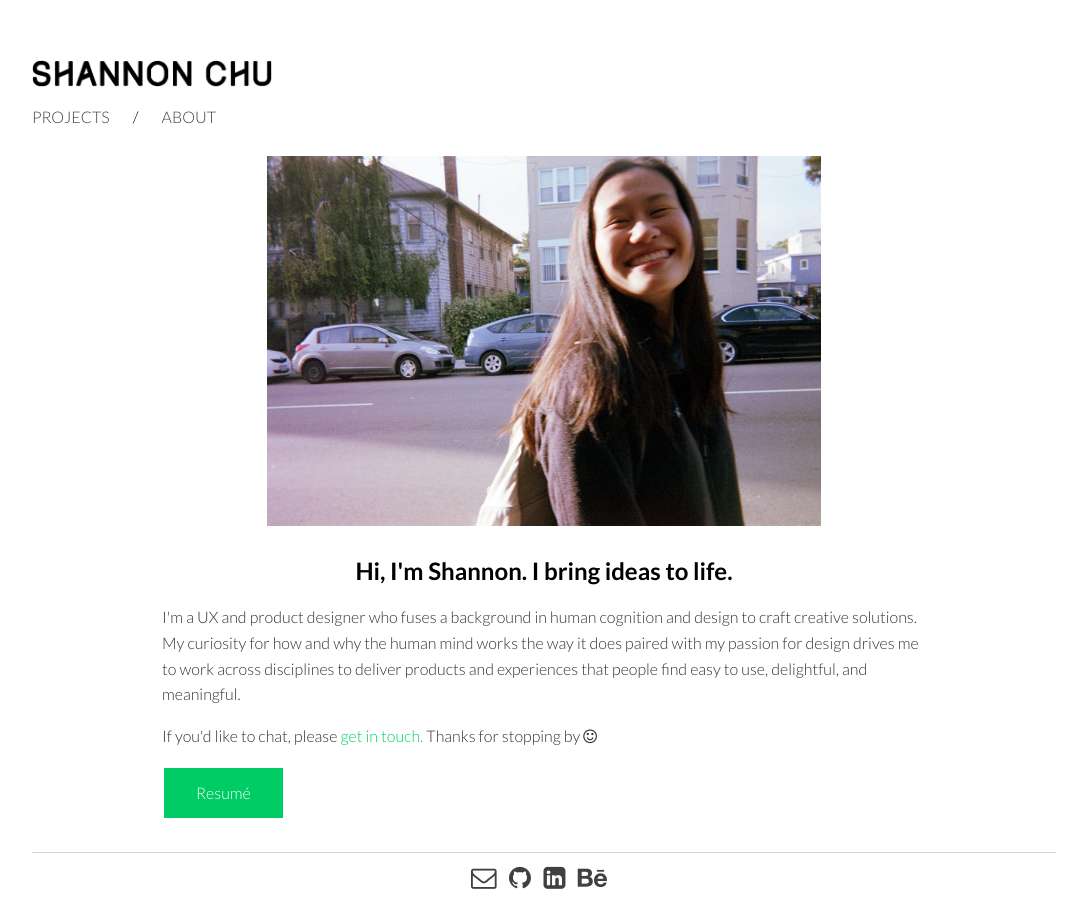
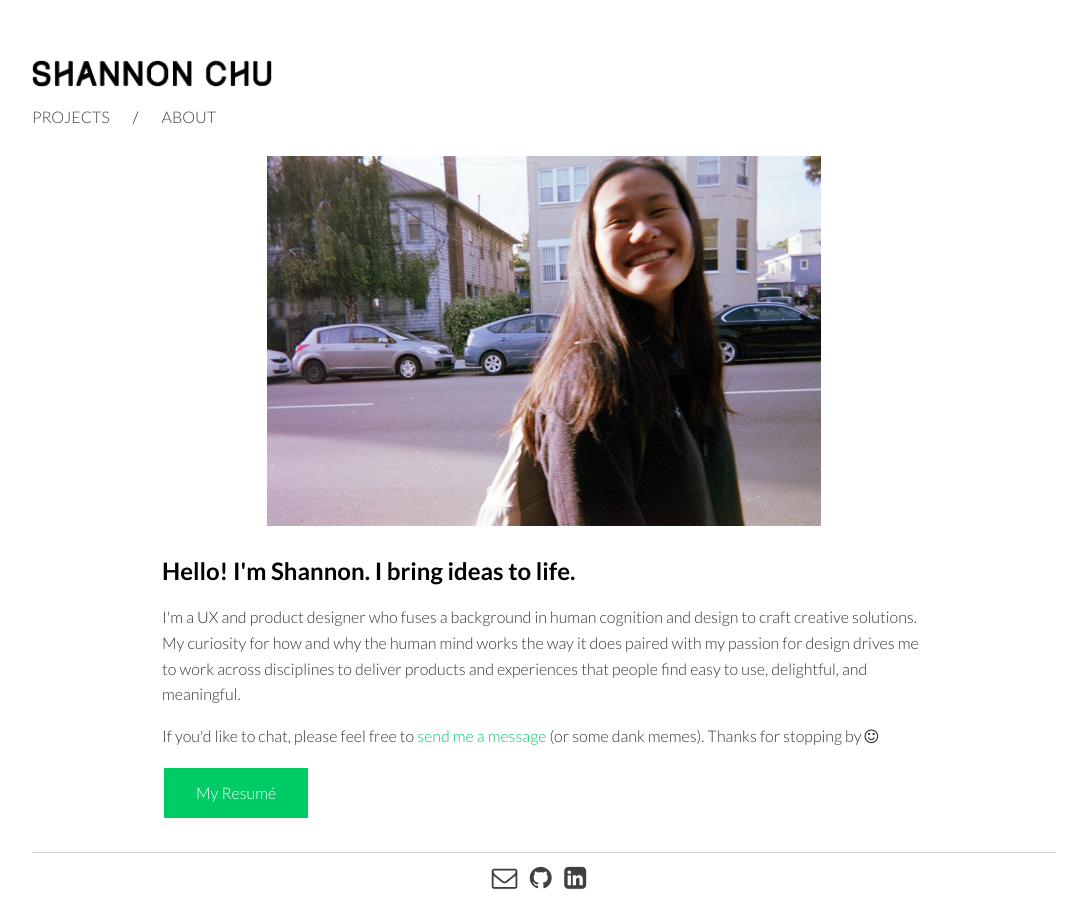
Before and after one commit to shannonchu/shannonchu.github.io, a Jekyll site: the page built from about.html, in a window 1280 px wide. Shown: the whole page, without its empty margins (96-1183 px from the left). Built offline with Jekyll 4.4.1, drawn with Linux system fonts in a browser that asks for light colours; nearby versions of some CDN libraries.

Commit message:
edit footnav links and about me

```diff
--- a/_layouts/default.html
+++ b/_layouts/default.html
@@ -25,8 +25,8 @@
         <li><a href="mailto:shannonchu@berkeley.edu"><i class="fa fa-envelope-o fa-2x"></i></a></li>
         <li><a href="https://github.com/shannonchu" target="_newtab"><i class="fa fa-github fa-2x"></i></a></li>
         <li><a href="https://linkedin.com/in/shannonchu" target="_newtab"><i class="fa fa-linkedin-square fa-2x"></i></a></li>
-        <li><a href="https://behance.net/shannonchu" target="_newtab"><i class="fa fa-behance fa-2x"></i></a></li>
-      </ul>
+<!--         <li><a href="https://behance.net/shannonchu" target="_newtab"><i class="fa fa-behance fa-2x"></i></a></li>
+ -->      </ul>
     </footer>
   </body>
 </html>
--- a/about.html
+++ b/about.html
@@ -4,13 +4,13 @@ layout: default
 <div class="about-me">
   <body>
     <img src="/images/me.jpg"/ width="60%">
-    <h2 style="text-align: center;">Hi, I'm Shannon.  I bring ideas to life.</h2>
+    <h2>Hello! I'm Shannon.  I bring ideas to life.</h2>
     <p>
       I'm a UX and product designer who fuses a background in human cognition and design to craft creative solutions. My curiosity for how and why the human mind works the way it does paired with my passion for design drives me to work across disciplines to deliver products and experiences that people find easy to use, delightful, and meaningful.
     </p>
 
-    <p>If you'd like to chat, please <a class="links" href="mailto:shannonchu@berkeley.edu">get in touch.</a> Thanks for stopping by <i class="fa fa-smile-o"></i> </p>
+    <p>If you'd like to chat, please feel free to <a class="links" href="mailto:shannonchu@berkeley.edu">send me a message</a> (or some dank memes). Thanks for stopping by <i class="fa fa-smile-o"></i> </p>
 
-    <p><a href="/images/resume.pdf" class="button">Resumé</a></p>
+    <p><a href="/images/resume.pdf" class="button">My Resumé</a></p>
   </body>
 </div>
```
